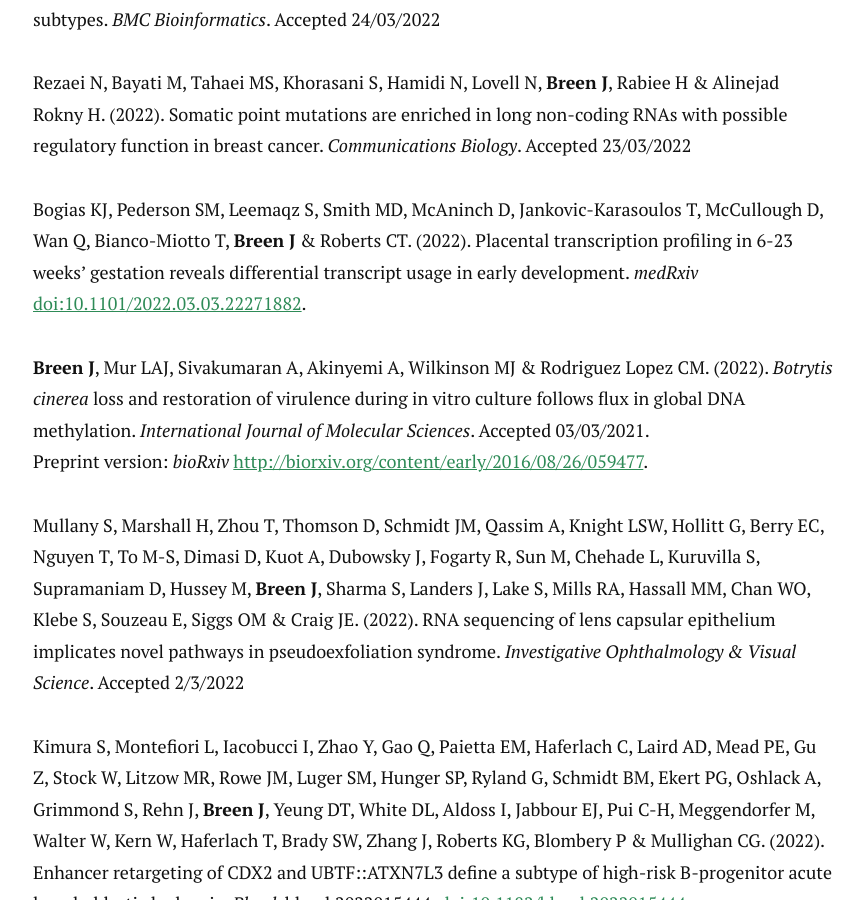
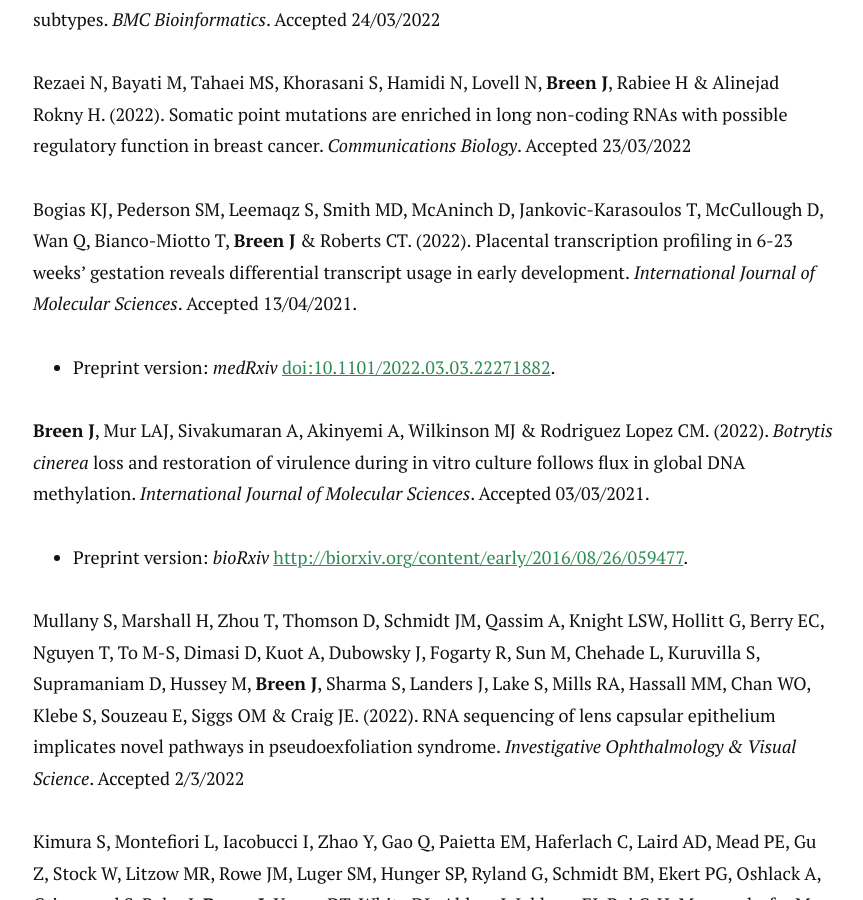
Before and after one commit to jimmybgammyknee/jimmybgammyknee.github.io, a Jekyll site: the page built from cv.md, in a window 1280 px wide and 900 px high, scrolled down 2042 px. Shown: the whole window, without its empty margins (207-1070 px from the left). Built offline with Jekyll 4.4.1, drawn with Linux system fonts in a browser that asks for light colours; nearby versions of some CDN libraries.

Commit message:
new paper from justin

```diff
--- a/cv.md
+++ b/cv.md
@@ -68,10 +68,11 @@
 
 Rezaei N, Bayati M, Tahaei MS, Khorasani S, Hamidi N, Lovell N, **Breen J**, Rabiee H & Alinejad Rokny H. (2022). Somatic point mutations are enriched in long non-coding RNAs with possible regulatory function in breast cancer. _Communications Biology_. Accepted 23/03/2022
 
-Bogias KJ, Pederson SM, Leemaqz S, Smith MD, McAninch D, Jankovic-Karasoulos T, McCullough D, Wan Q, Bianco-Miotto T, **Breen J** & Roberts CT. (2022). Placental transcription profiling in 6-23 weeks' gestation reveals differential transcript usage in early development. _medRxiv_ [doi:10.1101/2022.03.03.22271882](https://doi.org/10.1101/2022.03.03.22271882).
+Bogias KJ, Pederson SM, Leemaqz S, Smith MD, McAninch D, Jankovic-Karasoulos T, McCullough D, Wan Q, Bianco-Miotto T, **Breen J** & Roberts CT. (2022). Placental transcription profiling in 6-23 weeks' gestation reveals differential transcript usage in early development. _International Journal of Molecular Sciences_. Accepted 13/04/2021.
+- Preprint version: *medRxiv* [doi:10.1101/2022.03.03.22271882](https://doi.org/10.1101/2022.03.03.22271882).
 
 **Breen J**, Mur LAJ, Sivakumaran A, Akinyemi A, Wilkinson MJ & Rodriguez Lopez CM. (2022). *Botrytis cinerea* loss and restoration of virulence during in vitro culture follows flux in global DNA methylation. _International Journal of Molecular Sciences_. Accepted 03/03/2021.
-Preprint version: *bioRxiv* [http://biorxiv.org/content/early/2016/08/26/059477](http://biorxiv.org/content/early/2016/08/26/059477).
+- Preprint version: *bioRxiv* [http://biorxiv.org/content/early/2016/08/26/059477](http://biorxiv.org/content/early/2016/08/26/059477).
 
 Mullany S, Marshall H, Zhou T, Thomson D, Schmidt JM, Qassim A, Knight LSW, Hollitt G, Berry EC, Nguyen T, To M-S, Dimasi D, Kuot A, Dubowsky J, Fogarty R, Sun M, Chehade L, Kuruvilla S, Supramaniam D, Hussey M, **Breen J**, Sharma S, Landers J, Lake S, Mills RA, Hassall MM, Chan WO, Klebe S, Souzeau E, Siggs OM & Craig JE. (2022). RNA sequencing of lens capsular epithelium implicates novel pathways in pseudoexfoliation syndrome. _Investigative Ophthalmology & Visual Science_. Accepted 2/3/2022
 
```
